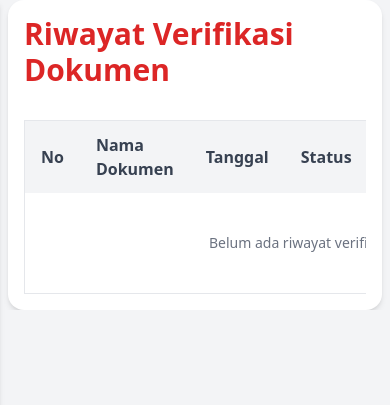
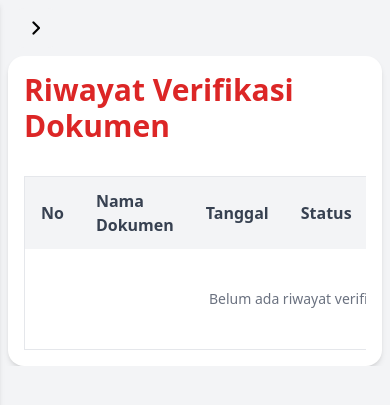
Before and after one commit to Ulin-29/AI-Test, a FastAPI app: page /riwayat in a window 390 px wide. Shown: the part 90-495 px from the top of the page. Run offline with FastAPI, Linux system fonts and the light colour scheme; the visitor is signed in with stand-in values (Sample User, id 1); some libraries are stand-ins or nearby versions.

Commit message:
update: memperbarui kode setelah revisi

```diff
--- a/app/templates/riwayat.html
+++ b/app/templates/riwayat.html
@@ -33,6 +33,13 @@
   </aside>
 
   <div id="mainContent" class="pt-[90px] md:pl-40 transition-all duration-300">
+
+    <div class="px-4 py-2 md:hidden">
+      <button id="hamburgerBtn" class="p-2 rounded-lg bg-gray-100">
+        <img id="hamburgerIcon" src="/assets/right.png" alt="Menu" class="w-6 h-6">
+      </button>
+    </div>
+
     <main class="flex-1 pt-0 px-2 md:p-8 overflow-y-auto">
       <section class="bg-white rounded-2xl shadow-md p-4 md:p-8 max-w-6xl mx-auto">
         <h1 class="text-3xl font-bold text-red-600 mb-8">Riwayat Verifikasi Dokumen</h1>
@@ -45,7 +52,7 @@
                 <th class="px-4 py-3 text-left">Tanggal</th>
                 <th class="px-4 py-3 text-left">Status</th>
                 <th class="px-4 py-3 text-left">Skor</th>
-                <th class="px-4 py-3 text-left">Detail</th>
+                <th class="px-4 py-3 text-center">Detail</th>
                 <th class="px-4 py-3 text-center">Aksi</th>
               </tr>
             </thead>
@@ -67,7 +74,7 @@
                 <td class="px-4 py-3 text-center">
                   <form action="/hapus-dokumen/{{ riwayat.id }}" method="post" onsubmit="return confirm('Anda yakin ingin menghapus dokumen ini secara permanen?');">
                     <button type="submit" class="flex items-center justify-center gap-2 bg-red-500 text-white hover:bg-red-600 text-xs font-semibold px-4 py-2 rounded-lg transition">
-                      <svg xmlns="http://www.w3.org/2000/svg" width="14" height="14" fill="currentColor" viewBox="0 0 16 16"><path d="M11 1.5v1h3.5a.5.5 0 0 1 0 1h-.538l-.853 10.66A2 2 0 0 1 11.115 16h-6.23a2 2 0 0 1-1.994-1.84L2.038 3.5H1.5a.5.5 0 0 1 0-1H5v-1A1.5 1.5 0 0 1 6.5 0h3A1.5 1.5 0 0 1 11 1.5m-5 0v1h4v-1a.5.5 0 0 0-.5-.5h-3a.5.5 0 0 0-.5.5M4.5 5.029l.5 8.5a.5.5 0 1 0 .998-.06l-.5-8.5a.5.5 0 1 0-.998.06m3.5-.029h.001l.001.001a.5.5 0 0 0 .998-.002L8.5 5a.5.5 0 0 0-.998.001M11.995 5.03a.5.5 0 1 0-.998-.06l-.5 8.5a.5.5 0 1 0 .998.06z"/></svg>
+                      <img src="/assets/trash.png" alt="Hapus" class="w-2.5 h-3.5">
                       Hapus
                     </button>
                   </form>
@@ -127,11 +134,28 @@
     // Script Sidebar & Profile Dropdown
     const hamburgerBtn = document.getElementById('hamburgerBtn');
     const sidebar = document.getElementById('sidebar');
+    const mainContent = document.getElementById('mainContent'); // <-- Ambil elemen mainContent
+    const hamburgerIcon = document.getElementById('hamburgerIcon'); // <-- Ambil elemen ikon
+
     if (hamburgerBtn) {
-        hamburgerBtn.addEventListener('click', () => sidebar.classList.toggle('-translate-x-full'));
+        hamburgerBtn.addEventListener('click', () => {
+            // 1. Tampilkan atau sembunyikan sidebar
+            sidebar.classList.toggle('-translate-x-full');
+
+            // 2. Dorong atau kembalikan konten utama
+            // Pada mobile, sidebar lebarnya w-20, jadi kita beri padding pl-20
+            mainContent.classList.toggle('pl-20');
+
+            // 3. Ganti ikon panah kanan/kiri (opsional tapi bagus)
+            if (hamburgerIcon) {
+                const isSidebarHidden = sidebar.classList.contains('-translate-x-full');
+                hamburgerIcon.src = isSidebarHidden ? "/assets/right.png" : "/assets/left.png";
+            }
+        });
     }
     const profileBtn = document.getElementById('profileBtn');
     const profileMenu = document.getElementById('profileMenu');
+
     document.addEventListener('click', (e) => {
         if (profileBtn.contains(e.target)) {
             profileMenu.classList.toggle('hidden');
--- a/app/templates/verifikasi.html
+++ b/app/templates/verifikasi.html
@@ -337,8 +337,11 @@
             const toggleBtn = document.getElementById('hamburgerBtn');
             const sidebar = document.getElementById('sidebar');
             const hamburgerIcon = document.getElementById('hamburgerIcon');
+            const mainWrapper = document.getElementById('mainWrapper');
+
             toggleBtn.addEventListener('click', () => {
                 sidebar.classList.toggle('-translate-x-full');
+                mainWrapper.classList.toggle('pl-20');
                 hamburgerIcon.src = sidebar.classList.contains('-translate-x-full') ? "assets/right.png" : "assets/left.png";
             });
 
```
Also changed, not shown: app/assets/trash.png (added), 2 other files.
